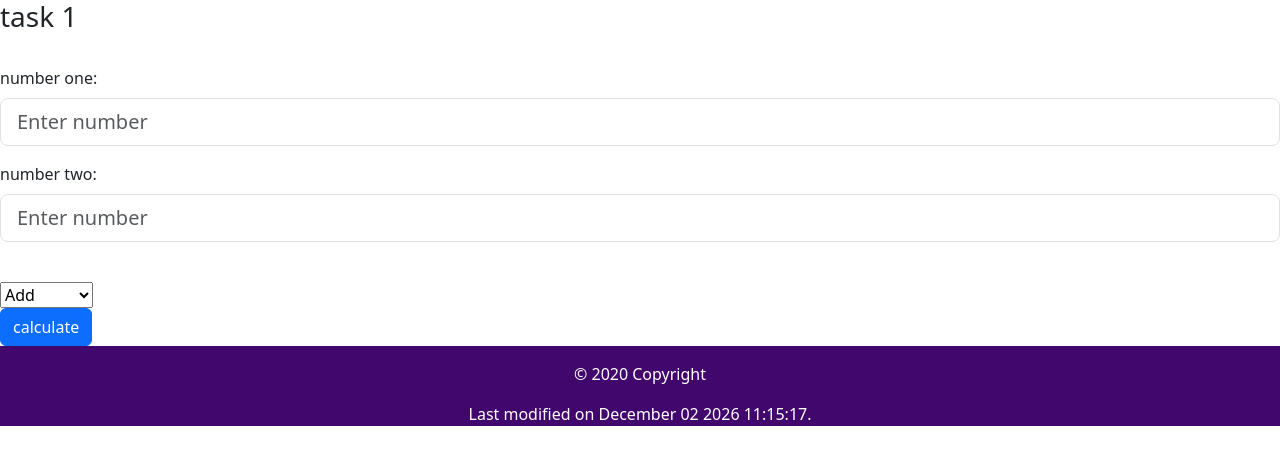
After one commit to dadaJunglist/andrejs_kavalans_tasks, a PHP site: page /array.php in a window 1280 px wide. The commit adds this page. Shown: the top 465 px of the page. Run offline with PHP 8.4, Linux system fonts and the light colour scheme; some libraries are stand-ins or nearby versions.

Commit message:
start of day 5
footer update

```diff
--- /dev/null
+++ b/array.php
@@ -0,0 +1,49 @@
+<!DOCTYPE html>
+<html lang="en">
+<head>
+    <meta charset="UTF-8">
+    <meta http-equiv="X-UA-Compatible" content="IE=edge">
+    <meta name="viewport" content="width=device-width, initial-scale=1.0">
+    <title>Task 3</title>
+    <link rel="stylesheet" href="https://cdn.jsdelivr.net/npm/bootstrap@4.0.0/dist/css/bootstrap.min.css" integrity="sha384-Gn5384xqQ1aoWXA+058RXPxPg6fy4IWvTNh0E263XmFcJlSAwiGgFAW/dAiS6JXm" crossorigin="anonymous">
+</head>
+<body>
+
+<h3>task 1</h3>
+<br>
+
+
+<form action="" method="get">
+<div class="form-group">
+            <label for="name">number one:</label> <input type="number" name="num1" class="form-control form-control-lg" placeholder="Enter number">
+    </div>
+<div class="form-group">
+            <label for="age">number two:</label><input type="number" name="num2" class="form-control form-control-lg" placeholder="Enter number">
+    </div>
+            <br>
+    <select name="action" for="action">
+  <option value="add">Add</option>
+  <option value="sub">Substract</option>
+  <option value="mul">Multiply</option>
+  <option value="div">Divide</option>
+</select>
+<br>
+<input type="submit" name="cal" value="calculate" class="btn btn-primary">
+</form>
+
+<?php
+
+if(isset($_GET["cal"]))
+{
+    $num1 = $_GET["num1"];
+    $num2 = $_GET["num2"];
+}
+
+include "day2/footer.php";
+?>
+
+<script src="https://code.jquery.com/jquery-3.2.1.slim.min.js" integrity="sha384-KJ3o2DKtIkvYIK3UENzmM7KCkRr/rE9/Qpg6aAZGJwFDMVNA/GpGFF93hXpG5KkN" crossorigin="anonymous"></script>
+<script src="https://cdn.jsdelivr.net/npm/popper.js@1.12.9/dist/umd/popper.min.js" integrity="sha384-ApNbgh9B+Y1QKtv3Rn7W3mgPxhU9K/ScQsAP7hUibX39j7fakFPskvXusvfa0b4Q" crossorigin="anonymous"></script>
+<script src="https://cdn.jsdelivr.net/npm/bootstrap@4.0.0/dist/js/bootstrap.min.js" integrity="sha384-JZR6Spejh4U02d8jOt6vLEHfe/JQGiRRSQQxSfFWpi1MquVdAyjUar5+76PVCmYl" crossorigin="anonymous"></script>
+</body>
+</html>
--- a/day2/footer.php
+++ b/day2/footer.php
@@ -9,7 +9,7 @@
   <!-- Copyright -->
   <div class="text-center">
    <?php
-    echo "Last modified on ".date("F d Y H:i:s.", filemtime("variables.php"));
+    echo "Last modified on ".date("F d Y H:i:s.", filemtime($_SERVER['SCRIPT_FILENAME']));
     ?>
     </div>
 </footer></div>
--- a/website/menubar.php
+++ b/website/menubar.php
@@ -3,5 +3,6 @@
         <div><a href="/andrejs_kavalans_tasks/ex1.php">1 task</a></div>
         <div><a href="/andrejs_kavalans_tasks/variables.php">3 task</a></div>
         <div><a href="/andrejs_kavalans_tasks/controlflow.php">4 task</a></div>
+        <div><a href="/andrejs_kavalans_tasks/array.php">5 task</a></div>
 
 </div>
```
Also changed, not shown: controlflow.php (+36 -11 lines).
